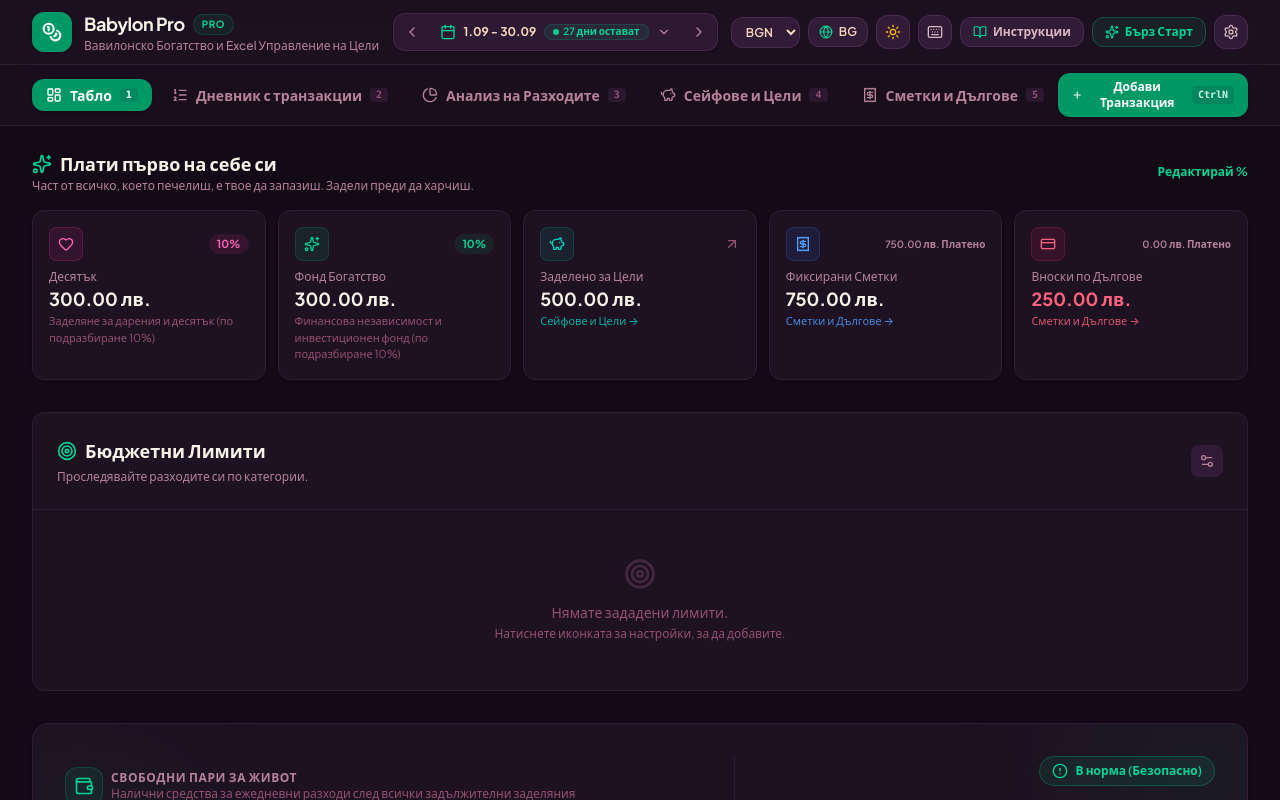
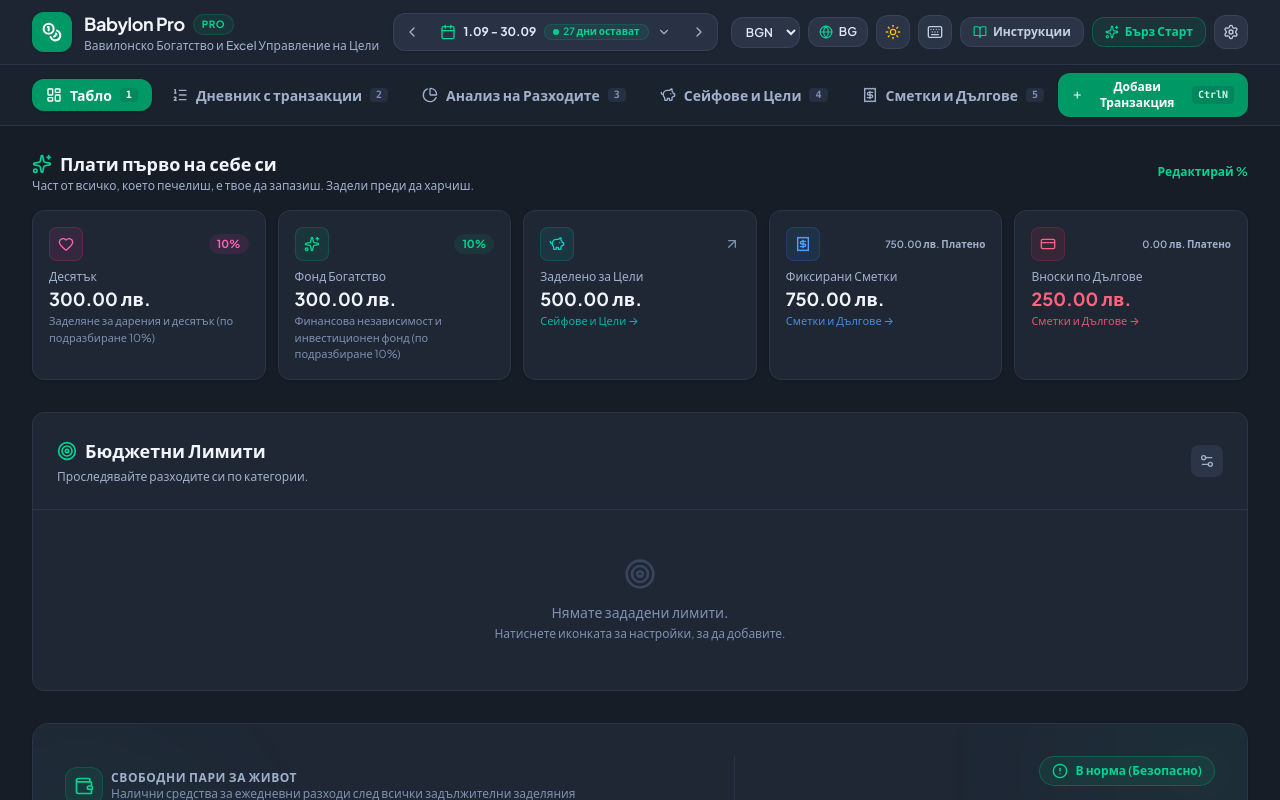
Before and after one commit to martinpopov91-alt/Babylon-Pro---Financial-Tracker, a React (Vite) app: page / in a window 1280 px wide. Shown: the top 800 px of the page. Built offline with nearby package versions, Linux system fonts and the light colour scheme.

Commit message:
refactor: update theme colors and descriptions
Refined the light and dark mode color palettes to a slate-based aesthetic for improved readability and comfort, and updated theme descriptions accordingly.

```diff
--- a/src/components/SettingsModal.tsx
+++ b/src/components/SettingsModal.tsx
@@ -365,10 +365,10 @@ export const SettingsModal: React.FC<SettingsModalProps> = ({
                     </div>
 
                     {/* Miniature Theme Preview Bars */}
-                    <div className="h-4 rounded-lg bg-zinc-900 border border-zinc-800 p-1 flex items-center gap-1.5">
+                    <div className="h-4 rounded-lg bg-[#161D27] border border-[#3B4860] p-1 flex items-center gap-1.5">
                       <div className="w-2 h-2 rounded-full bg-emerald-400" />
-                      <div className="w-8 h-1.5 rounded-full bg-zinc-700" />
-                      <div className="w-4 h-1.5 rounded-full bg-emerald-500" />
+                      <div className="w-8 h-1.5 rounded-full bg-[#3B4860]" />
+                      <div className="w-4 h-1.5 rounded-full bg-emerald-400" />
                     </div>
                   </div>
 
@@ -403,9 +403,9 @@ export const SettingsModal: React.FC<SettingsModalProps> = ({
                     </div>
 
                     {/* Miniature Theme Preview Bars */}
-                    <div className="h-4 rounded-lg bg-white border border-zinc-300 p-1 flex items-center gap-1.5">
+                    <div className="h-4 rounded-lg bg-[#F1F5F9] border border-[#CBD5E1] p-1 flex items-center gap-1.5">
                       <div className="w-2 h-2 rounded-full bg-emerald-600" />
-                      <div className="w-8 h-1.5 rounded-full bg-zinc-300" />
+                      <div className="w-8 h-1.5 rounded-full bg-[#CBD5E1]" />
                       <div className="w-4 h-1.5 rounded-full bg-emerald-600" />
                     </div>
                   </div>
--- a/src/constants/translations.ts
+++ b/src/constants/translations.ts
@@ -223,8 +223,8 @@ export const translations = {
     appearance: 'Appearance & Theme',
     darkMode: 'Dark Mode',
     lightMode: 'Light Mode',
-    darkModeDesc: 'Deep dark obsidian theme for night focus and low light',
-    lightModeDesc: 'Crisp, high-contrast bright theme for daytime clarity',
+    darkModeDesc: 'Comfortable graphite slate palette tailored for low eye strain without pitch-black darkness',
+    lightModeDesc: 'Airy cool-slate mist canvas paired with crisp card surfaces for daytime clarity',
     themeChanged: 'Theme updated immediately',
     exportCSV: 'Export Ledger to CSV',
     exportJSON: 'Export JSON Backup',
@@ -469,8 +469,8 @@ export const translations = {
     appearance: 'Външен вид и Тема',
     darkMode: 'Тъмна тема',
     lightMode: 'Светла тема',
-    darkModeDesc: 'Стилен тъмен обсидиан за нощен фокус и ниска осветеност',
-    lightModeDesc: 'Изчистена, висококонтрастна светла тема за максимална яснота',
+    darkModeDesc: 'Балансирана графитно-шистова палитра за комфортен поглед без прекалена тъмнина',
+    lightModeDesc: 'Свеж въздушен шистов фон с изчистени бели карти за дневна яснота',
     themeChanged: 'Темата е обновена веднага',
     exportCSV: 'Износ на Дневник в CSV',
     exportJSON: 'Износ на JSON Архив',
--- a/src/index.css
+++ b/src/index.css
@@ -3,32 +3,33 @@
 @layer base {
   :root {
     --font-sans: 'Plus Jakarta Sans', system-ui, -apple-system, BlinkMacSystemFont, 'Segoe UI', Roboto, sans-serif;
-    --color-zinc-950: #f8fafc;
-    --color-zinc-900: #ffffff;
-    --color-zinc-800: #f1f5f9;
-    --color-zinc-700: #e2e8f0;
-    --color-zinc-600: #cbd5e1;
-    --color-zinc-500: #64748b;
-    --color-zinc-400: #475569;
-    --color-zinc-300: #334155;
-    --color-zinc-200: #1e293b;
-    --color-zinc-100: #0f172a;
+    /* Fresh Slate Mist Light Theme */
+    --color-zinc-950: #F1F5F9; /* Clean, calm slate-mist background (not harsh blinding white, not yellowish) */
+    --color-zinc-900: #ffffff; /* Crisp white cards and containers */
+    --color-zinc-800: #E2E8F0; /* Clean light slate inputs, buttons & pill tags */
+    --color-zinc-700: #CBD5E1; /* Refined structural borders & dividers */
+    --color-zinc-600: #94A3B8; /* Muted slate icons & subtle elements */
+    --color-zinc-500: #64748B; /* Legible secondary text (passes WCAG AA) */
+    --color-zinc-400: #475569; /* Supporting body text */
+    --color-zinc-300: #334155; /* Regular body text */
+    --color-zinc-200: #1E293B; /* Prominent figures & subheaders */
+    --color-zinc-100: #0F172A; /* Deep slate primary titles & metrics */
     --color-zinc-50: #020617;
     color-scheme: light;
   }
 
   .dark {
-    /* Violet Dusk Theme */
-    --color-zinc-950: #140A17;
-    --color-zinc-900: #1E1122;
-    --color-zinc-800: #311B36;
-    --color-zinc-700: #502D55;
-    --color-zinc-600: #714065;
-    --color-zinc-500: #935073;
-    --color-zinc-400: #B58299;
-    --color-zinc-300: #D9B8C3;
-    --color-zinc-200: #F6DBC0;
-    --color-zinc-100: #F8F4E9;
+    /* Balanced Graphite Slate Dark Theme (Modern, comfortable, not pitch black) */
+    --color-zinc-950: #161D27; /* Deep graphite-slate background (eye-friendly, non-pitch black) */
+    --color-zinc-900: #1F2735; /* Elevated financial card surfaces */
+    --color-zinc-800: #2B3547; /* Inputs, table headers, hover states & pills */
+    --color-zinc-700: #3B4860; /* Subtle structural borders & dividers */
+    --color-zinc-600: #526384; /* Secondary borders & icon accents */
+    --color-zinc-500: #7E90B0; /* Muted captions & metadata */
+    --color-zinc-400: #A0B0CB; /* Clear supporting text */
+    --color-zinc-300: #C2D0E4; /* High-readability body text */
+    --color-zinc-200: #E0E9F5; /* Crisp text & subheaders */
+    --color-zinc-100: #F1F5FA; /* Clean bright headings & financial metrics */
     --color-zinc-50: #ffffff;
     color-scheme: dark;
   }
```
